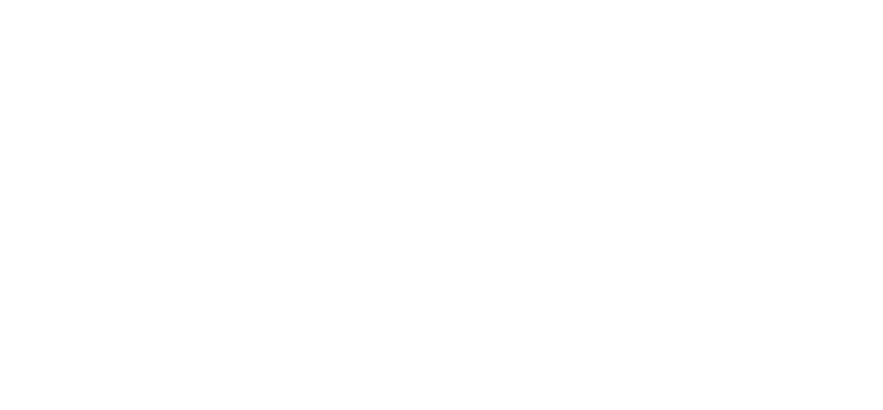
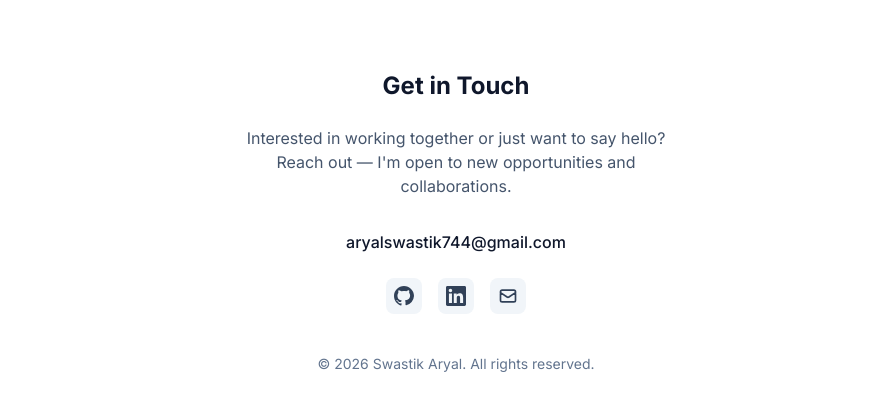
Before and after one commit to SwastikAryal/Portfolio, a React app: page / in a window 1280 px wide. Shown: the part 2944-3354 px from the top of the page, without its empty margins (184-1067 px from the left). Before the commit the page ends 2934 px from the top, so only its background shows below. Built offline with nearby package versions, Linux system fonts and the light colour scheme; the HTML template or start-up script is replaced by a standard one.

Commit message:
Add contact information

```diff
--- a/src/App.jsx
+++ b/src/App.jsx
@@ -3,6 +3,7 @@
 import About from './components/About'
 import Skills from './components/Skills'
 import Projects from './components/Projects'
+import Contact from './components/Contact'
 import './App.css'
 
 function App() {
@@ -15,6 +16,9 @@
         <Skills />
         <Projects />
       </main>
+      <footer>
+        <Contact />
+      </footer>
     </div>
   )
 }
--- /dev/null
+++ b/src/components/Contact.jsx
@@ -0,0 +1,47 @@
+import { portfolioData } from '../data/portfolioData'
+import { GitHubIcon, LinkedInIcon, EmailIcon } from './Icons'
+
+const iconMap = {
+  github: GitHubIcon,
+  linkedin: LinkedInIcon,
+  email: EmailIcon,
+}
+
+export default function Contact() {
+  return (
+    <section id="contact" className="py-20 pt-20">
+      <div className="max-w-3xl mx-auto px-6 text-center">
+        <h2 className="text-2xl font-bold text-slate-900 dark:text-slate-100 mb-6">
+          Get in Touch
+        </h2>
+        <p className="text-slate-600 dark:text-slate-400 max-w-md mx-auto mb-8">
+          Interested in working together or just want to say hello? Reach out —
+          I'm open to new opportunities and collaborations.
+        </p>
+        <div className="text-slate-900 dark:text-slate-100 font-medium mb-6">
+          {portfolioData.email}
+        </div>
+        <div className="flex justify-center gap-4">
+          {portfolioData.social.map((social) => {
+            const Icon = iconMap[social.icon]
+            return (
+              <a
+                key={social.name}
+                href={social.href}
+                target="_blank"
+                rel="noopener noreferrer"
+                className="p-2 rounded-lg bg-slate-100 dark:bg-slate-800 text-slate-700 dark:text-slate-300"
+                aria-label={social.name}
+              >
+                {Icon && <Icon className="w-5 h-5" />}
+              </a>
+            )
+          })}
+        </div>
+        <p className="mt-10 text-sm text-slate-500 dark:text-slate-500">
+          © {new Date().getFullYear()} {portfolioData.name}. All rights reserved.
+        </p>
+      </div>
+    </section>
+  )
+}
```
